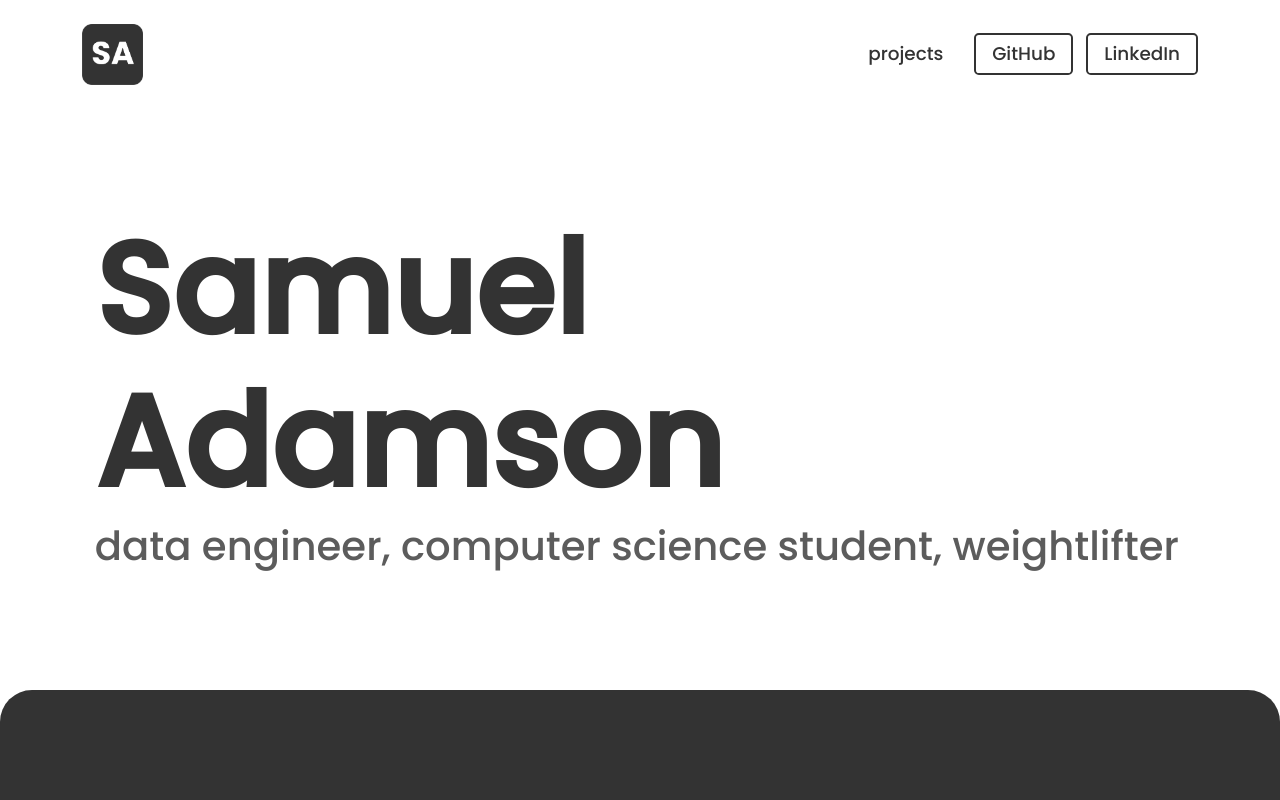
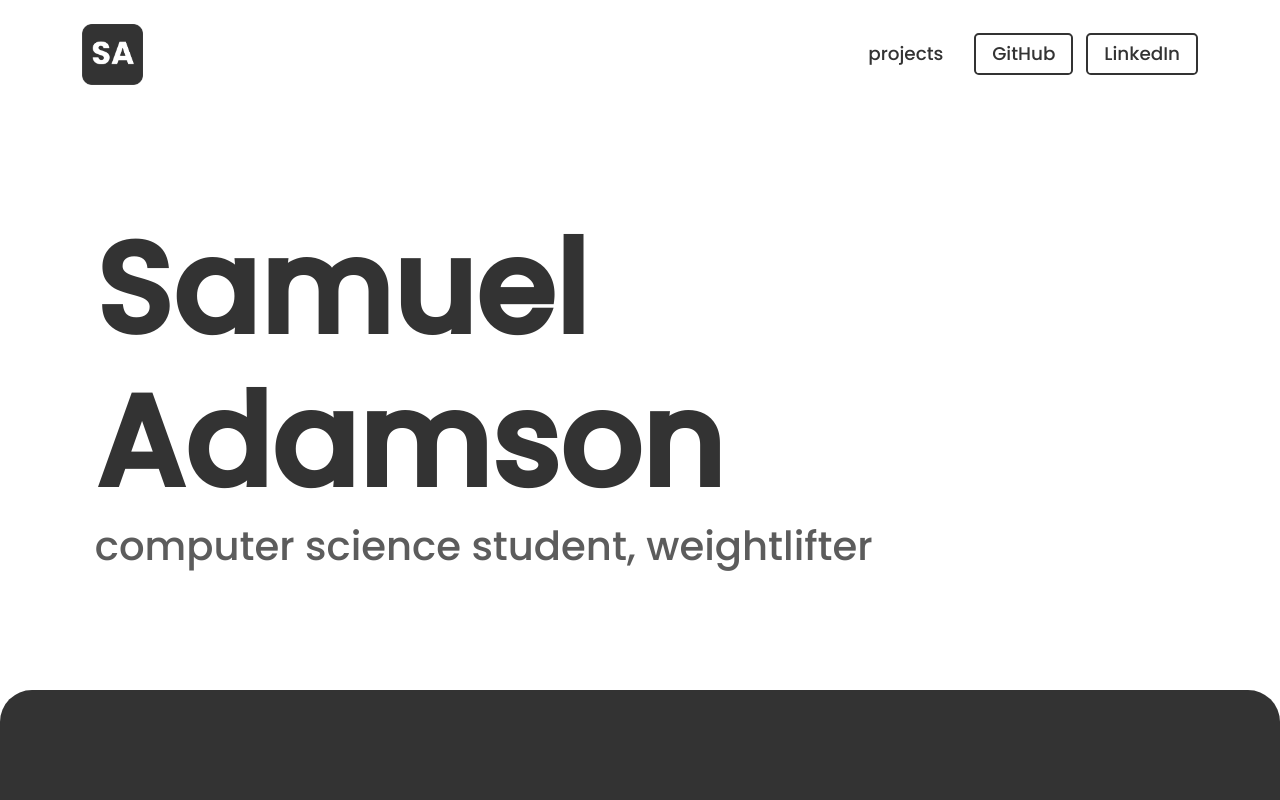
Before and after one commit to SamuelAdamson/SamuelAdamson.github.io, a React (Create React App) app: page /#/ in a window 1280 px wide. Shown: the top 800 px of the page. Built offline with nearby package versions, Linux system fonts and the light colour scheme.

Commit message:
verbiage to be changed back

```diff
--- a/src/pages/Home.js
+++ b/src/pages/Home.js
@@ -98,7 +98,7 @@ class Home extends Component {
                 <Container>
                     <div className="home-header">
                         <h1 className={this.state.headerOne}> <strong> Samuel Adamson </strong> </h1>
-                        <h2 className={this.state.headerTwo}> data engineer, computer science student, weightlifter </h2>
+                        <h2 className={this.state.headerTwo}> computer science student, weightlifter </h2>
                     </div>
                 </Container>
 
```
